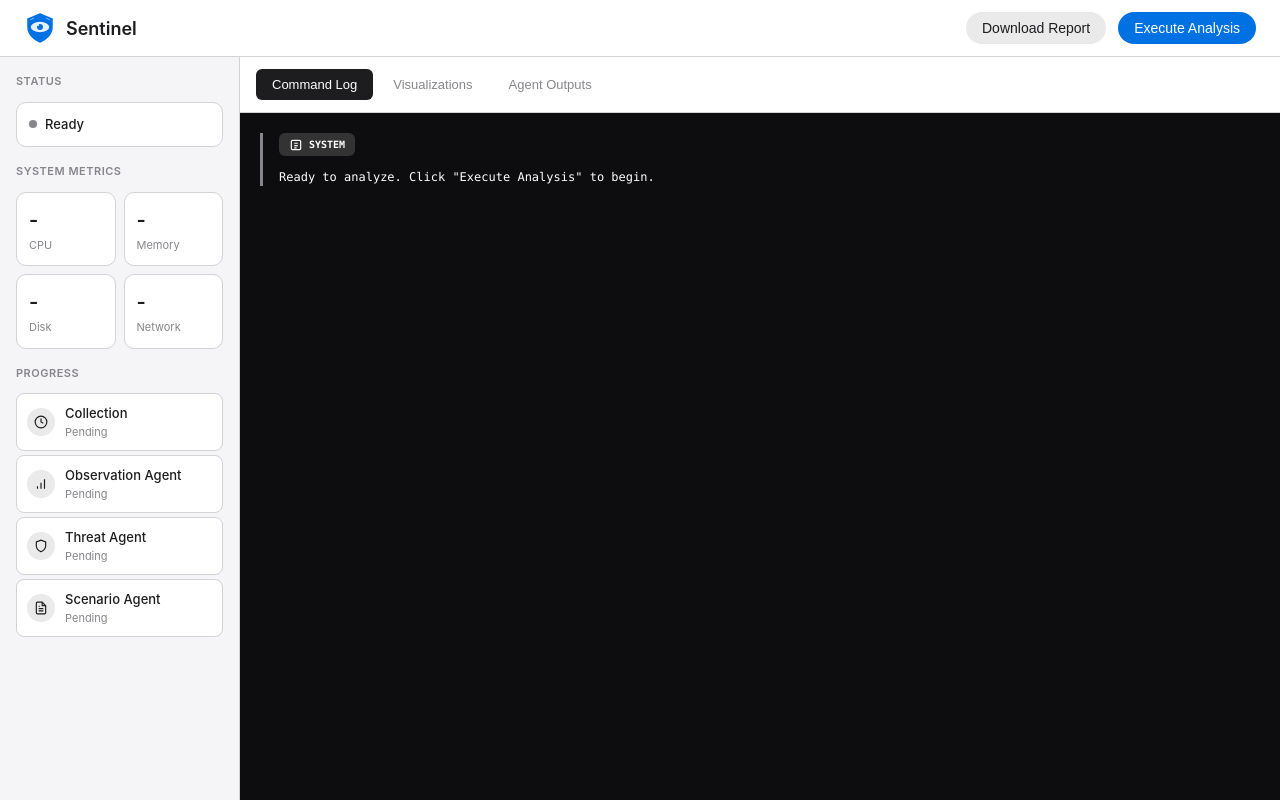
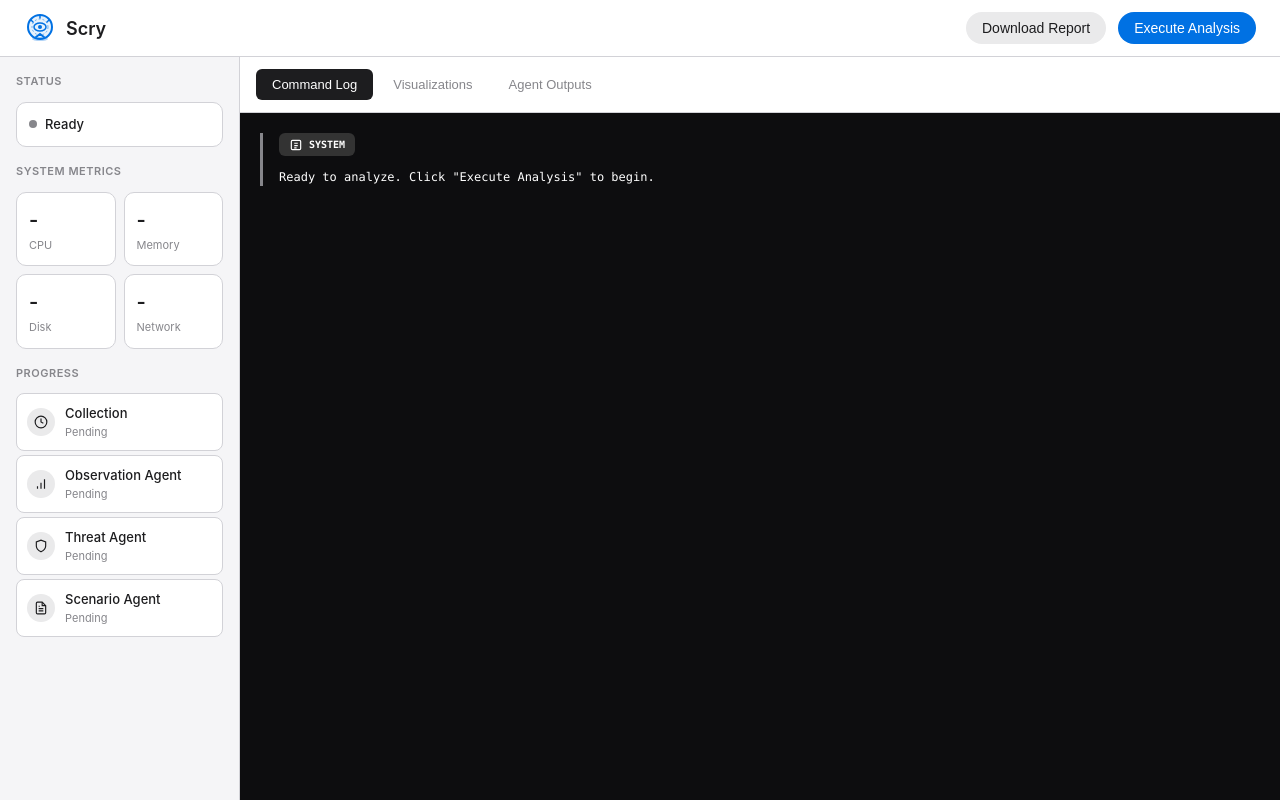
Before and after one commit to ritvikindupuri/Cipher-security, a Flask app: page / in a window 1280 px wide. Run offline with Flask 3, Linux system fonts and the light colour scheme.

Commit message:
Rename to Scry + detailed OpenRouter setup in README
- Renamed from Sentinel to Scry (revealing hidden knowledge)
- New logo: crystal ball with eye representing seeing the unseen
- Complete README rewrite with detailed OpenRouter setup:
  - How to create OpenRouter account
  - How to get API key
  - How to add credits
  - Model comparison table
  - Environment variables explained
  - How app uses each variable
  - MITRE ATT&CK framework explanation

```diff
--- a/app.py
+++ b/app.py
@@ -1,5 +1,5 @@
 """
-Sentinel - Real Security Intelligence Dashboard
+Scry - Reveal Hidden Threats
 """
 
 from flask import Flask, render_template, Response, request, jsonify, send_file
@@ -267,7 +267,7 @@ def download_pdf():
     code_style = ParagraphStyle('Code', parent=styles['Code'], fontSize=8, leading=10,
                                 fontName='Courier', backColor=colors.HexColor('#1a1a2e'))
 
-    story.append(Paragraph("Sentinel Security Analysis Report", title_style))
+    story.append(Paragraph("Scry Security Analysis Report", title_style))
     story.append(Paragraph(f"Generated: {datetime.now().strftime('%Y-%m-%d %H:%M:%S')} | Model: {SESSION_DATA.get('model', 'N/A')}", subtitle_style))
 
     tel = SESSION_DATA.get("telemetry", {})
@@ -325,7 +325,7 @@ def download_pdf():
     doc.build(story)
     buffer.seek(0)
 
-    filename = f"Sentinel_report_{datetime.now().strftime('%Y%m%d_%H%M%S')}.pdf"
+    filename = f"Scry_report_{datetime.now().strftime('%Y%m%d_%H%M%S')}.pdf"
     return send_file(buffer, mimetype='application/pdf', as_attachment=True, download_name=filename)
 
 
--- a/templates/index.html
+++ b/templates/index.html
@@ -3,7 +3,7 @@
 <head>
     <meta charset="UTF-8">
     <meta name="viewport" content="width=device-width, initial-scale=1.0">
-    <title>Sentinel - Security Analysis</title>
+    <title>Scry - Reveal Hidden Threats</title>
     <link rel="preconnect" href="https://fonts.googleapis.com">
     <link rel="preconnect" href="https://fonts.gstatic.com" crossorigin>
     <link href="https://fonts.googleapis.com/css2?family=Inter:wght@400;500;600;700&display=swap" rel="stylesheet">
@@ -817,20 +817,24 @@
         <header class="header">
             <div class="logo">
                 <svg viewBox="0 0 32 32" fill="none">
-                    <!-- Shield outline -->
-                    <path d="M16 2L28 7V15C28 22 22 28 16 30C10 28 4 22 4 15V7L16 2Z" fill="#0071e3" stroke="#0071e3" stroke-width="1.5"/>
-                    <!-- Eye shape -->
-                    <ellipse cx="16" cy="15" rx="10" ry="6" fill="white" opacity="0.9"/>
-                    <ellipse cx="16" cy="15" rx="10" ry="6" stroke="#0071e3" stroke-width="1.5" fill="none"/>
-                    <!-- Pupil -->
-                    <circle cx="16" cy="15" r="3" fill="#0071e3"/>
-                    <!-- Eye highlight -->
-                    <circle cx="14" cy="13" r="1" fill="white"/>
-                    <!-- Scan lines on shield -->
-                    <line x1="6" y1="8" x2="10" y2="6" stroke="white" stroke-width="1" opacity="0.5"/>
-                    <line x1="26" y1="8" x2="22" y2="6" stroke="white" stroke-width="1" opacity="0.5"/>
+                    <!-- Crystal ball base -->
+                    <ellipse cx="16" cy="27" rx="8" ry="2" fill="#0071e3" opacity="0.3"/>
+                    <!-- Main crystal circle -->
+                    <circle cx="16" cy="15" r="12" fill="#0071e3" opacity="0.1"/>
+                    <circle cx="16" cy="15" r="12" stroke="#0071e3" stroke-width="2" fill="none"/>
+                    <!-- Inner glow -->
+                    <circle cx="16" cy="15" r="8" stroke="#0071e3" stroke-width="1" opacity="0.5" stroke-dasharray="2 2"/>
+                    <!-- Eye/seeing symbol -->
+                    <ellipse cx="16" cy="15" rx="6" ry="4" stroke="#0071e3" stroke-width="1.5" fill="none"/>
+                    <circle cx="16" cy="15" r="2" fill="#0071e3"/>
+                    <!-- Mystical rays -->
+                    <line x1="16" y1="3" x2="16" y2="6" stroke="#0071e3" stroke-width="1.5" stroke-linecap="round"/>
+                    <line x1="7" y1="8" x2="9" y2="10" stroke="#0071e3" stroke-width="1.5" stroke-linecap="round"/>
+                    <line x1="25" y1="8" x2="23" y2="10" stroke="#0071e3" stroke-width="1.5" stroke-linecap="round"/>
+                    <!-- Base stand -->
+                    <path d="M12 25 L16 22 L20 25" stroke="#0071e3" stroke-width="2" fill="none" stroke-linecap="round"/>
                 </svg>
-                <span class="logo-name">Sentinel</span>
+                <span class="logo-name">Scry</span>
             </div>
             <div class="header-actions">
                 <button id="downloadBtn" class="btn btn-secondary" disabled>Download Report</button>
```
Also changed, not shown: README.md.
